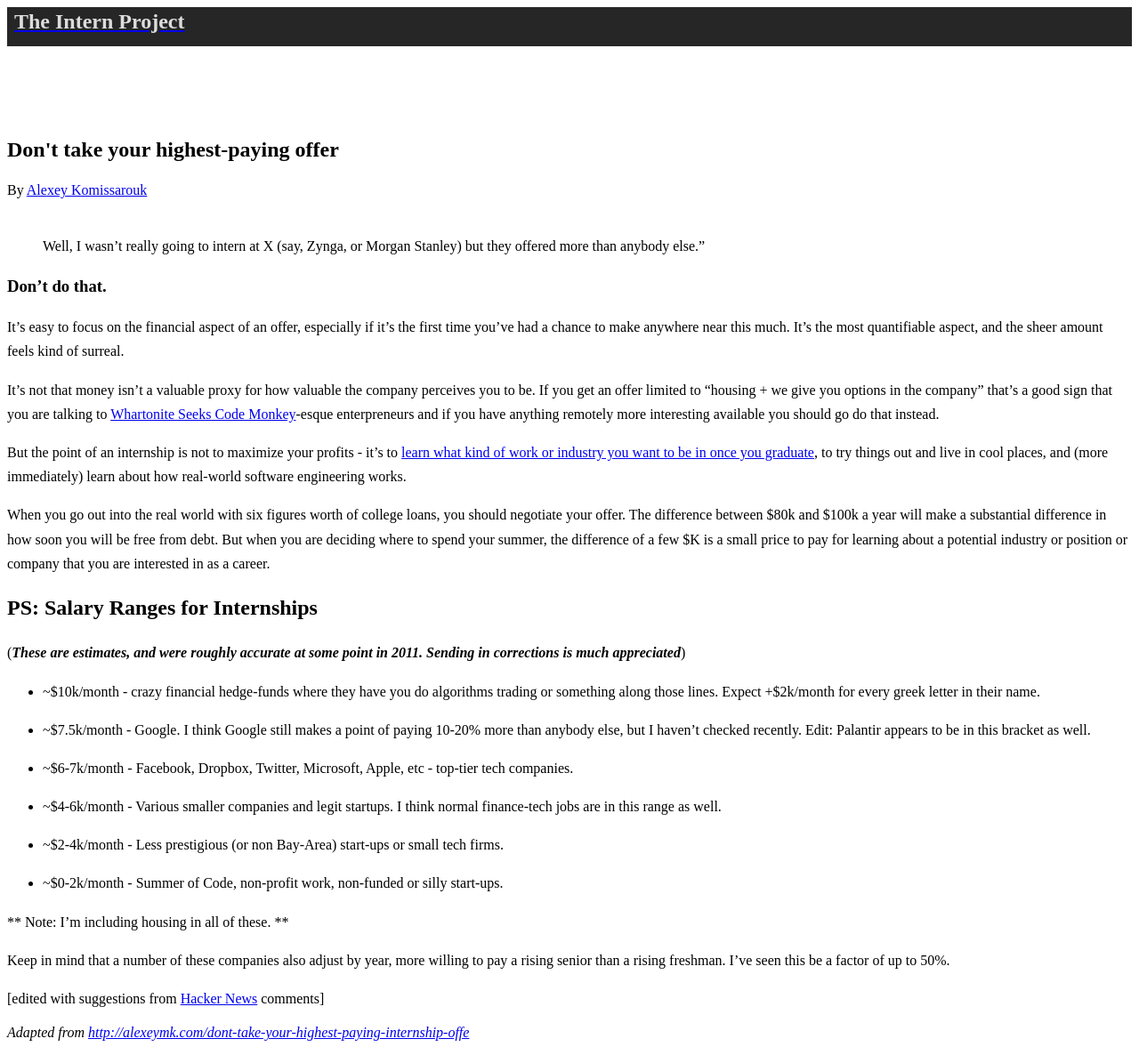
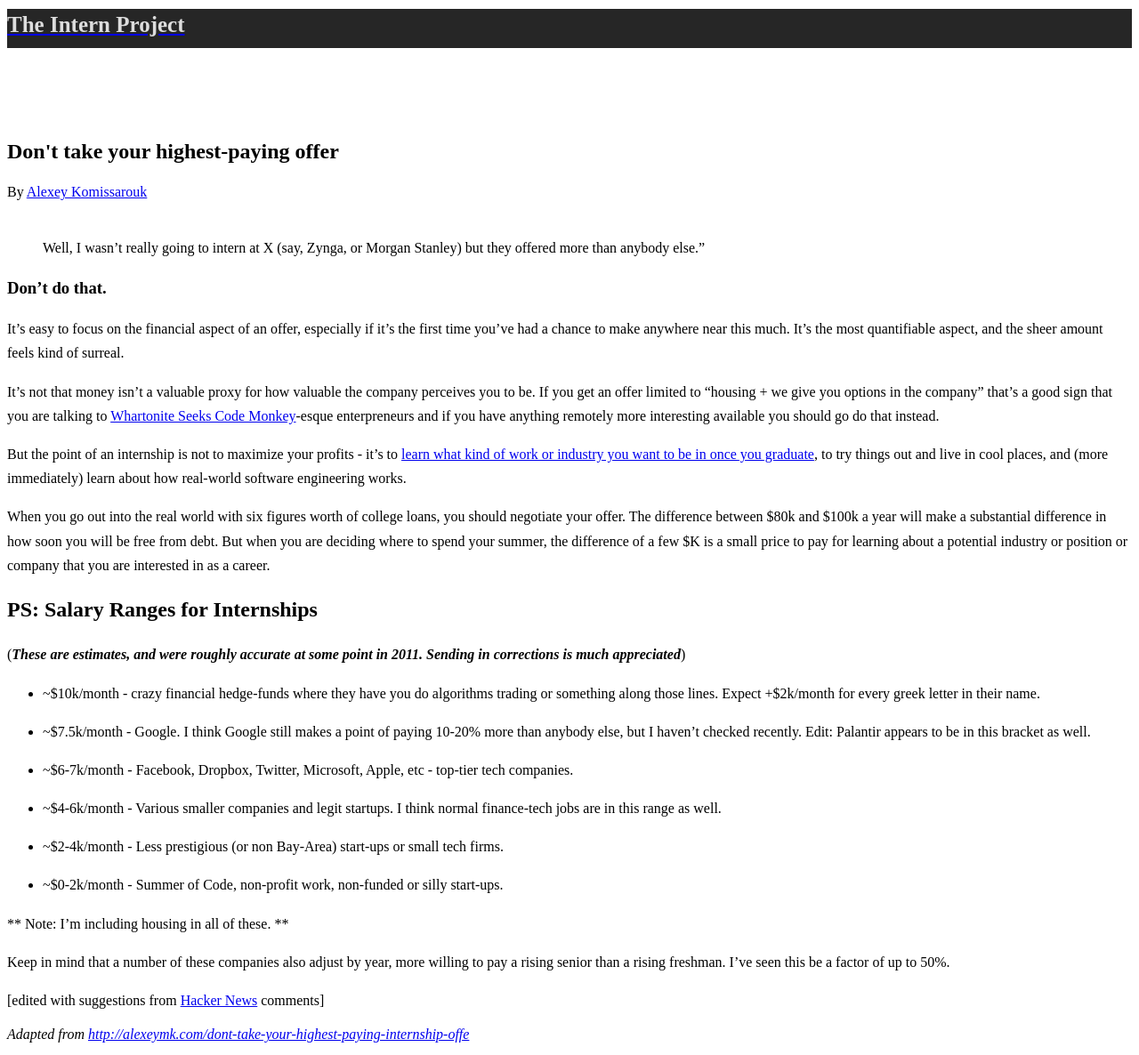
Before and after one commit to The-Intern-Project/site, a Jekyll site: the page built from _posts/2013-03-23-dont-take-your-highest-paying-offer.md, in a window 1280 px wide. Shown: the part 108-1294 px from the top of the page at 89% size. Built offline with Jekyll 4.4.1, drawn with Linux system fonts in a browser that asks for light colours; Markdown is read by kramdown in place of the engine named in the settings; grey boxes are pictures that could not be loaded.

Commit message:
fix front page

```diff
--- a/_layouts/article.html
+++ b/_layouts/article.html
@@ -72,8 +72,9 @@
     min-height: 44px;
 }
 .topBar h1 {
-    margin: 8px;
+    margin: 10px 0;
     color: #ddd;
+    font-size: 25px;
 }
 nav.mainMenu ul li a{
 	color:#b5b5b5;
--- a/assets/css/layout.css
+++ b/assets/css/layout.css
@@ -1651,11 +1651,6 @@
   padding-bottom: 5px;
 }
 
-#top-sticky-wrapper .titleBar h2 {
-  font-size: 20px;
-  line-height: 22px;
-}
-
 .posts .titleBar{
 	background:url('/assets/img/sep.png') repeat-x 0 55%;
 	padding-top: 40px;
--- a/index.html
+++ b/index.html
@@ -86,7 +86,7 @@
 		                        <h5>{{ post.title }}</h5>
 		                        <p>{{ post.tagline }}</p>
 							</div>
-						<a/>
+						</a>
 					</div>
 				</div>
 		    {% endfor %}
```
